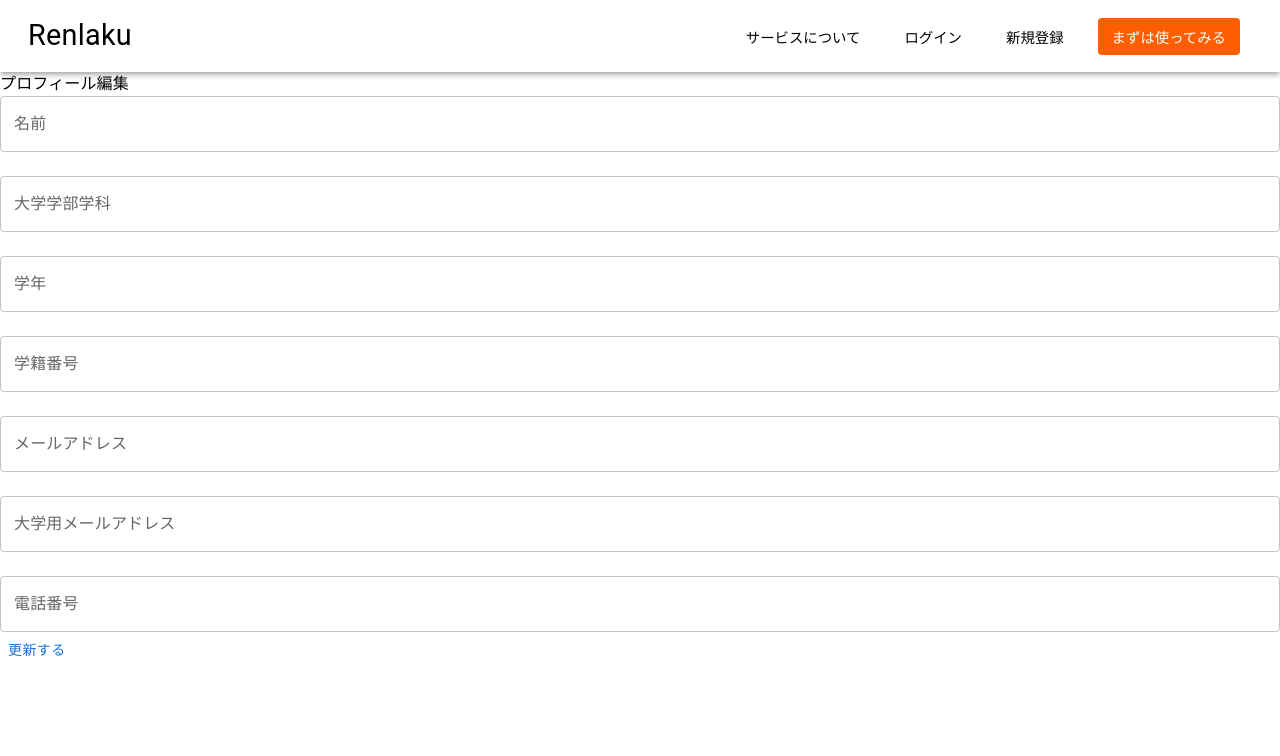
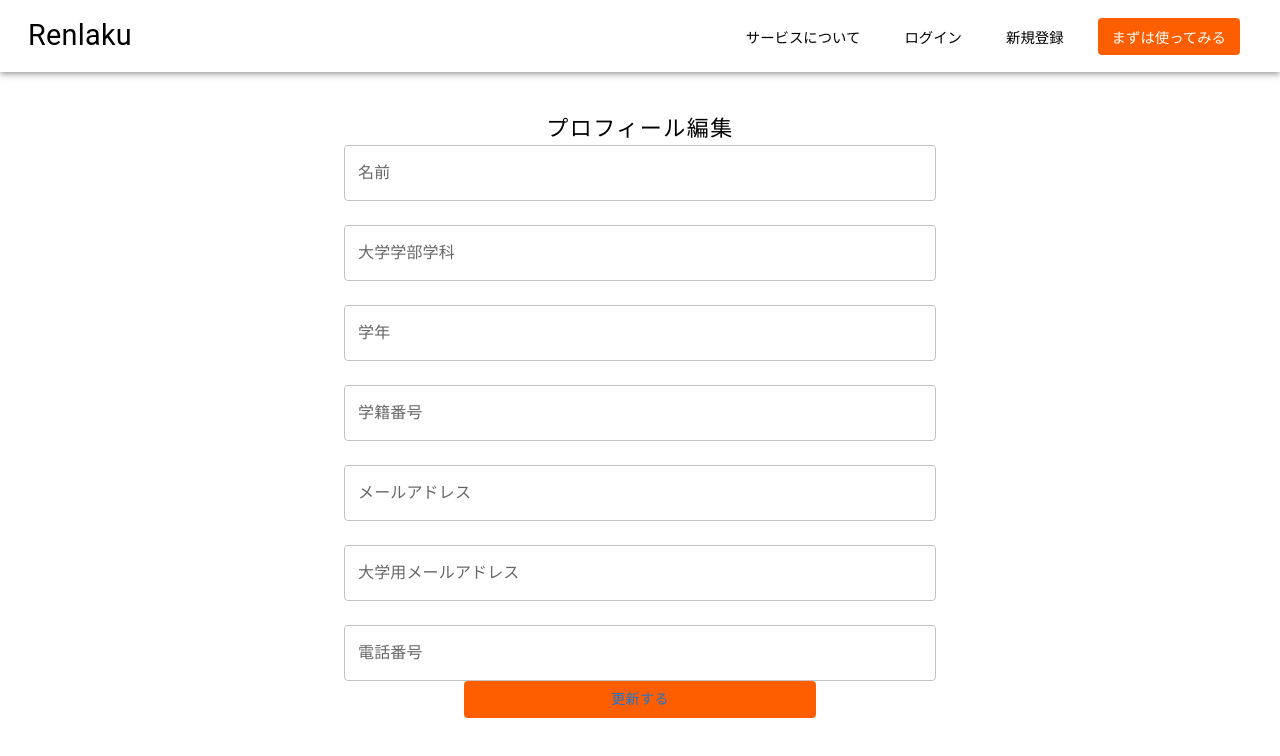
Before and after one commit to yusei53/Renlaku, a Next.js app: page /profile in a window 1280 px wide. Shown: the top 756 px of the page. Built offline with nearby package versions, Linux system fonts and the light colour scheme; no server answers.

Commit message:
プロフィール編集のUIを整える

```diff
--- a/app/profile/profilePage.tsx
+++ b/app/profile/profilePage.tsx
@@ -1,11 +1,11 @@
-import { Box, Typography } from "@mui/material";
-import { useCallback } from "react";
+import { Box, Container, Typography } from "@mui/material";
+import { ReactElement, useCallback } from "react";
 import Button from "../_components/common/button/button";
 
 type TProps = {
   onSubmit: () => void;
   title?: string;
-  body: React.ReactElement;
+  body: ReactElement;
   primaryLabel: string;
   disabled?: boolean;
 };
@@ -25,17 +25,24 @@ const ProfilePage: React.FC<TProps> = ({
   }, [onSubmit, disabled]);
 
   return (
-    <Box>
-      <Typography component="h2">{title}</Typography>
+    <Container sx={{ p: 5, textAlign: "center" }}>
+      <Box mx={{ xs: 4, sm: 15, lg: 35 }}>
+        <Typography component="h2" fontSize={22} letterSpacing={1.5}>
+          {title}
+        </Typography>
         <Box>{body}</Box>
-      <Box>
+      </Box>
+      <Box mx={{ xs: 6, sm: 15, lg: 50 }}>
+        <Box bgcolor={"#FE5E00"} borderRadius={1} sx={{ cursor: "pointer" }}>
           <Button
             disabled={disabled}
             label={primaryLabel}
             onClick={handleSubmit}
+            sx={{ color: "white", fontSize: 16, py: 1 }}
           />
         </Box>
       </Box>
+    </Container>
   );
 };
 
```
Lines whose indentation alone changed are shown as unchanged.
